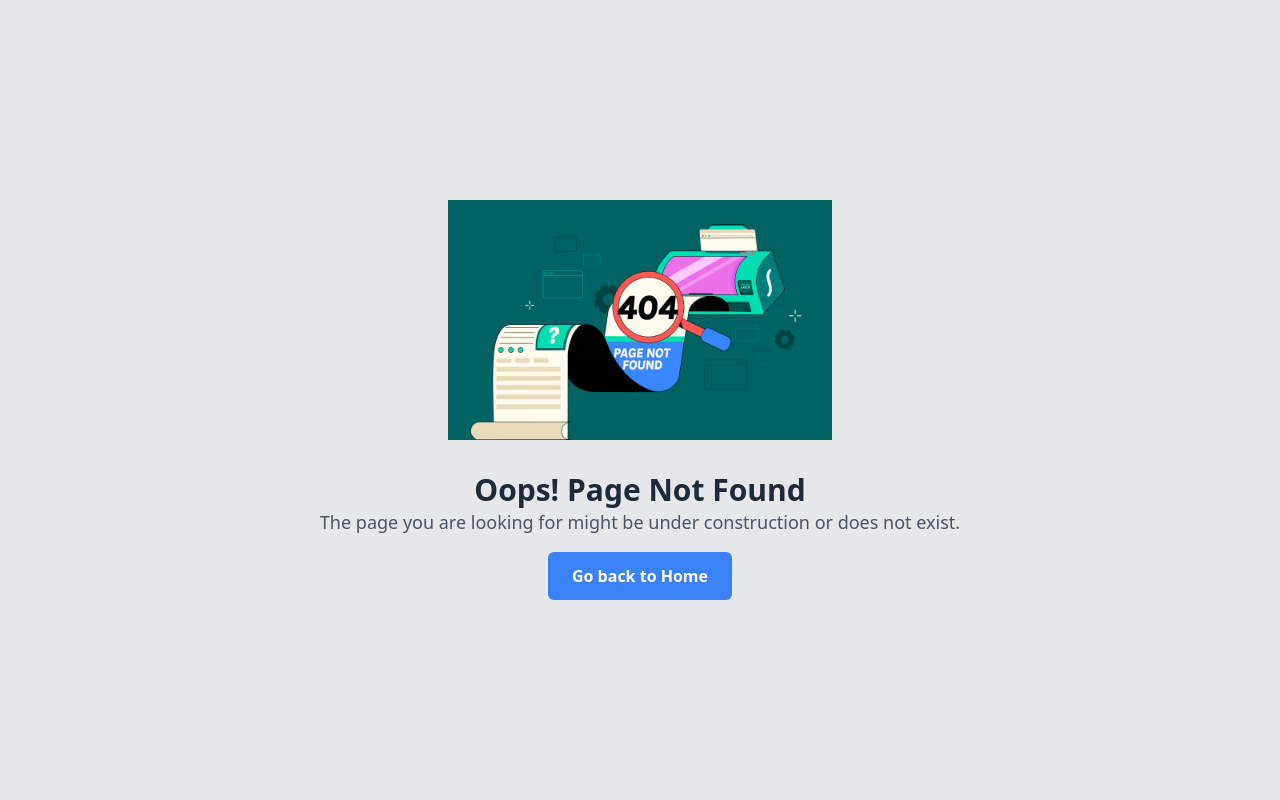
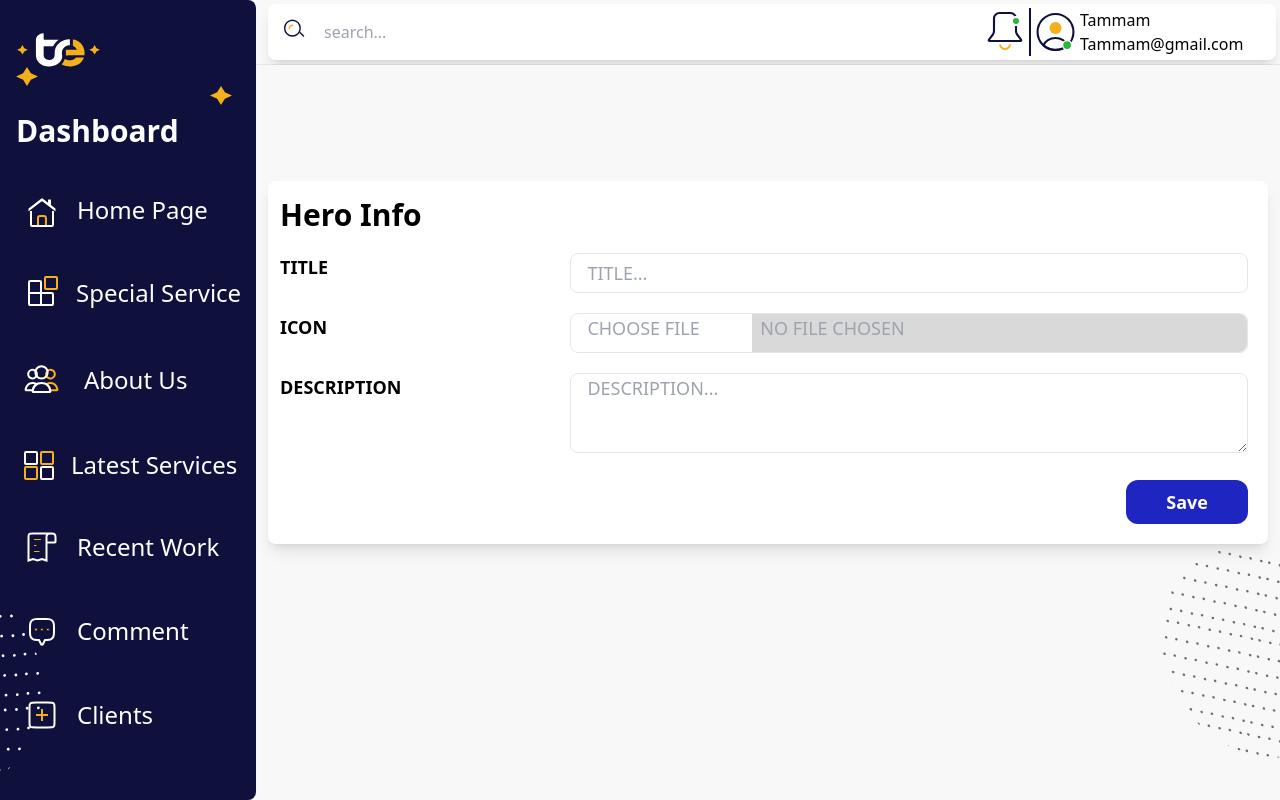
Before and after one commit to Hetari/Simple-Dashboard, a Vue app: page /admin/Statistic/add in a window 1280 px wide. Before the commit this address had no page. Built offline with nearby package versions, Linux system fonts and the light colour scheme.

Commit message:
Finish the statistic add

```diff
--- /dev/null
+++ b/src/components/IconInput.vue
@@ -0,0 +1,40 @@
+<template>
+  <div class="grid grid-cols-10">
+    <div class="col-span-3 uppercase font-semibold">Icon</div>
+    <div class="col-span-7 pb-5">
+      <div
+        @click="pickFile"
+        class="flex pl-4 w-full h-10 border border-solid rounded-lg"
+      >
+        <div class="w-[25%] text-gray-400 uppercase">CHOOSE FILE</div>
+        <div
+          class="w-[75%] bg-[#D9D9D9] pl-2 text-gray-400 rounded-tr-lg rounded-br-lg"
+        >
+          {{ name }}
+        </div>
+      </div>
+      <input type="file" hidden ref="file" @change="getFileName" />
+    </div>
+  </div>
+</template>
+
+<script>
+export default {
+  data() {
+    return {
+      name: "NO FILE CHOSEN",
+    };
+  },
+  methods: {
+    pickFile() {
+      this.$refs.file.click();
+    },
+    getFileName(e) {
+      this.name = e.target.files[0].name;
+    },
+  },
+};
+</script>
+
+
+<style></style>
--- a/src/components/ImageInput.vue
+++ b/src/components/ImageInput.vue
@@ -1,14 +1,14 @@
 <template>
   <div class="grid grid-cols-10">
-    <div class="col-span-3 uppercase font-semibold">image</div>
+    <div class="col-span-3 uppercase font-semibold">{{ file_type }}</div>
     <div class="col-span-7 pb-5">
       <div
         @click="pickFile"
-        class="flex items-center pl-4 w-full h-[100%] 0border border-solid rounded-lg cursor-pointer"
+        class="flex pl-4 w-full h-10 border border-solid rounded-lg"
       >
-        <div class="w-[25%] text-gray-400 uppercase">choose file</div>
+        <div class="w-[25%] text-gray-400 uppercase">CHOOSE FILE</div>
         <div
-          class="w-[75%] pl-2 bg-[#D9D9D9] text-gray-400 rounded-tr-lg rounded-br-lg"
+          class="w-[75%] bg-[#D9D9D9] pl-2 text-gray-400 rounded-tr-lg rounded-br-lg"
         >
           {{ name }}
         </div>
@@ -20,6 +20,7 @@
 
 <script>
 export default {
+  props: ["file_type"],
   data() {
     return {
       name: "NO FILE CHOSEN",
--- a/src/components/NormalInput.vue
+++ b/src/components/NormalInput.vue
@@ -4,8 +4,9 @@
     <div class="col-span-7 mb-5">
       <input
         class="w-full pl-4 h-10 border border-solid rounded-lg"
-        type="text"
-        :name="title"
+        :type="type"
+        :name="name"
+        :id="id"
         :placeholder="placeholder"
       />
     </div>
@@ -15,7 +16,7 @@
 <script>
 export default {
   name: "NormalInput",
-  props: ["text", "title", "placeholder"],
+  props: ["text", "name", "id", "placeholder", "type"],
   data() {
     return {};
   },
--- a/src/router/index.js
+++ b/src/router/index.js
@@ -10,7 +10,8 @@ import HomeView from "@/views/HomeView.vue";
 // import Service from "@/views/Service.vue";
 // import SpecialService from "@/views/SpecialService.vue";
 import Statistic from "@/views/Statistic.vue";
-import NotFound from "../views/NotFound.vue";
+import AddStatistic from "@/views/AddStatistic.vue";
+import NotFound from "@/views/NotFound.vue";
 
 const routes = [
   {
@@ -31,6 +32,11 @@ const routes = [
     path: "/admin/Statistic",
     name: "Statistic",
     component: Statistic,
+  },
+  {
+    path: "/admin/Statistic/add",
+    name: "AddStatistic",
+    component: AddStatistic,
   },
   // {
   //   path: "/admin/SpecialService",
--- /dev/null
+++ b/src/views/AddStatistic.vue
@@ -0,0 +1,48 @@
+<template>
+  <div class="p-1 w-full h-screen bg-[#F8F8F8]">
+    <div
+      class="bg-white rounded-lg mx-2 pr-5 pt-4 mt-28 relative z-50 shadow-lg"
+    >
+      <div class="flex justify-between">
+        <h1 class="capitalize text-3xl ml-3 mb-5 font-bold">hero info</h1>
+      </div>
+
+      <form class="text-lg ml-3" action="">
+        <NormalInput
+          text="title"
+          type="text"
+          name="home_title"
+          title="title"
+          id="home_title"
+          placeholder="TITLE..."
+        />
+        <ImageInput file_type="Icon" />
+        <DescriptionInput />
+        <SaveButton />
+      </form>
+    </div>
+    <img
+      class="absolute right-0 bottom-5 z-0"
+      src="../assets/dots2.svg"
+      alt=""
+    />
+  </div>
+</template>
+
+<script>
+import NormalInput from "@/components/NormalInput.vue";
+import ImageInput from "@/components/ImageInput.vue";
+import DescriptionInput from "@/components/DescriptionInput.vue";
+import SaveButton from "@/components/SaveButton.vue";
+export default {
+  components: {
+    NormalInput,
+    ImageInput,
+    DescriptionInput,
+    SaveButton,
+  },
+};
+</script>
+
+
+<style></style>
--- a/src/views/HeroInfo.vue
+++ b/src/views/HeroInfo.vue
@@ -18,6 +18,7 @@
           </div>
 
           <button
+            @click="$router.go(-1)"
             class="bg-[#F3AF1C] w-16 h-11 rounded-md flex items-center justify-center"
           >
             <img src="../assets/right-arrow.svg" alt="" />
@@ -25,15 +26,25 @@
         </div>
 
         <form class="text-lg ml-3" action="">
-          <NormalInput title="title" placeholder="TITLE..." text="title" />
           <NormalInput
+            text="title"
+            type="text"
+            name="home_title"
+            title="title"
+            id="home_title"
+            placeholder="TITLE..."
+          />
+          <NormalInput
+            text="subtitle"
+            type="text"
+            name="home_subtitle"
             title="subtitle"
+            id="home_subtitle"
             placeholder="SUBTITLE..."
-            text="subtitle"
           />
-          <image-input />
-          <description-input />
-          <save-button />
+          <ImageInput file_type="Image" />
+          <DescriptionInput />
+          <SaveButton />
         </form>
       </div>
       <img
--- a/src/views/Statistic.vue
+++ b/src/views/Statistic.vue
@@ -6,9 +6,9 @@
           <h1 class="capitalize text-3xl ml-3 mb-5 font-bold">
             list statistic
           </h1>
-          <outer-link to="/admin/Statistic/add">
+          <router-link to="/admin/Statistic/add">
             <add-button />
-          </outer-link>
+          </router-link>
         </div>
         <div class="w-full ml-3">
           <table class="w-full border-0">
```
